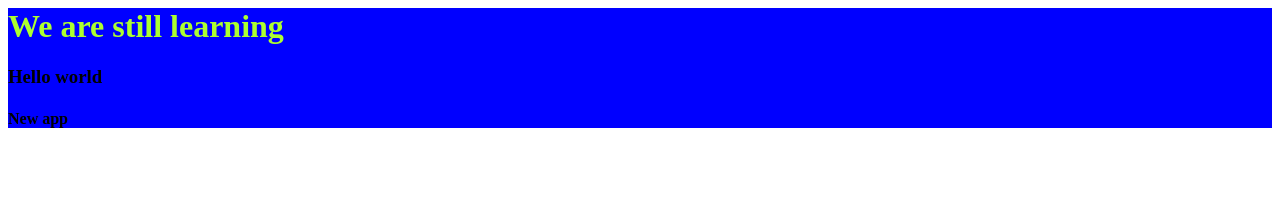
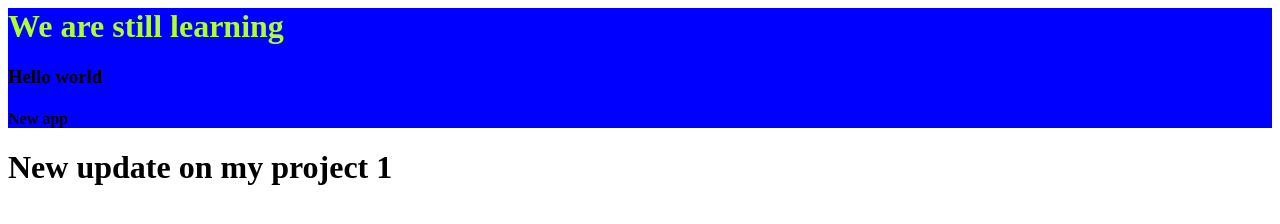
Before and after one commit to rodriguedido/demo1-repo, a plain HTML site: page index.html in a window 1280 px wide. Drawn offline with Linux system fonts and the light colour scheme.

Commit message:
some modifications
update 1

```diff
--- a/index.html
+++ b/index.html
@@ -3,3 +3,7 @@
     <h3>Hello world</h3>
     <h4>New app</h4>
 </div>
+
+<div>
+    <h1>New update on my project 1</h1>
+</div>
```
